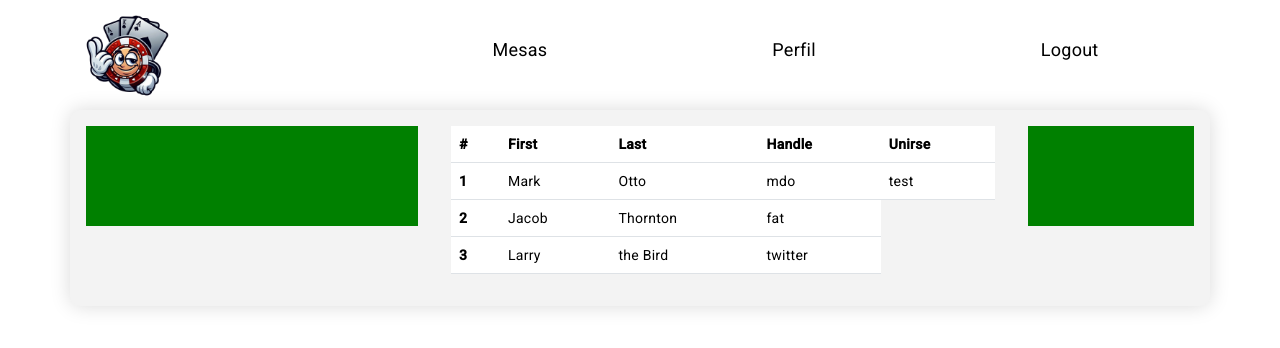
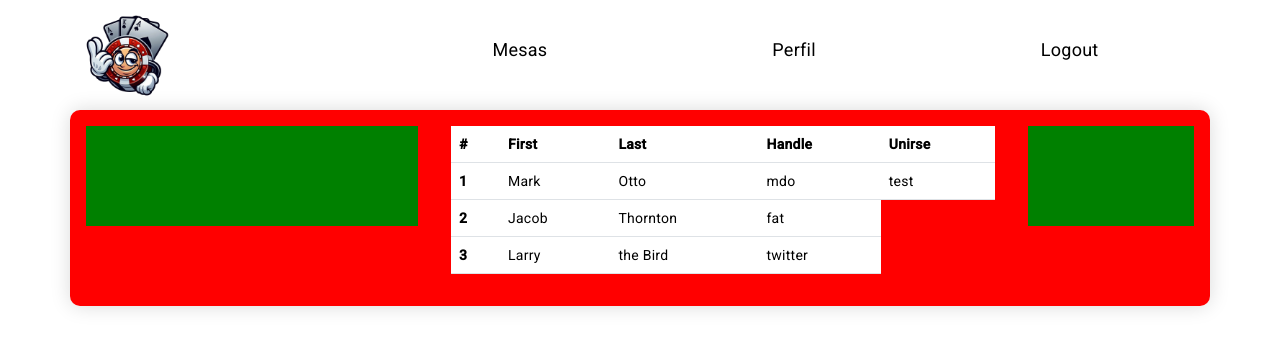
Before and after one commit to JavierAlmC/ProjecteGrupalPoker, an Angular app in the folder my-app/: page /prueba in a window 1280 px wide. Shown: the top 348 px of the page. Built offline with nearby package versions, Linux system fonts and the light colour scheme.

Commit message:
intent solucio problemes

```diff
--- a/my-app/src/app/components/view-rooms/view-rooms.component.css
+++ b/my-app/src/app/components/view-rooms/view-rooms.component.css
@@ -1,12 +1,13 @@
 
 .container{
+
     padding: 0%;
     margin: 0% auto;
     border-radius: 10px;
     box-shadow: 0 0 20px rgba(0, 0, 0, 0.15);
     background-color: #f3f3f3;
-    width: 100%;
-
+    width: 100%!important;
+background-color: red;
     padding: 1rem;
     display: flex;
     flex-direction: row;
```
